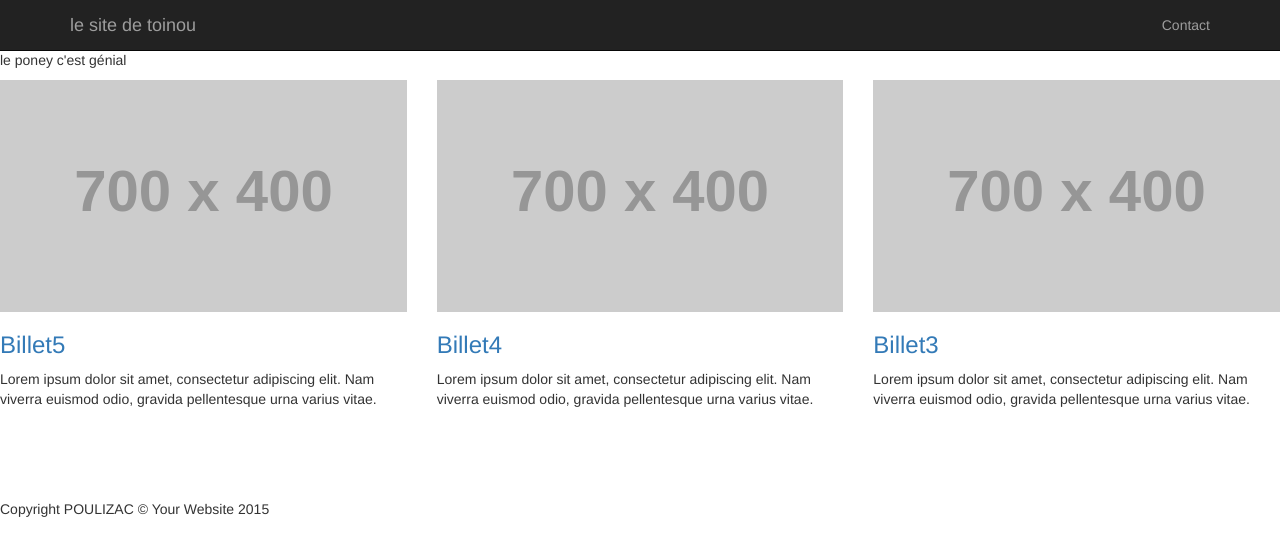
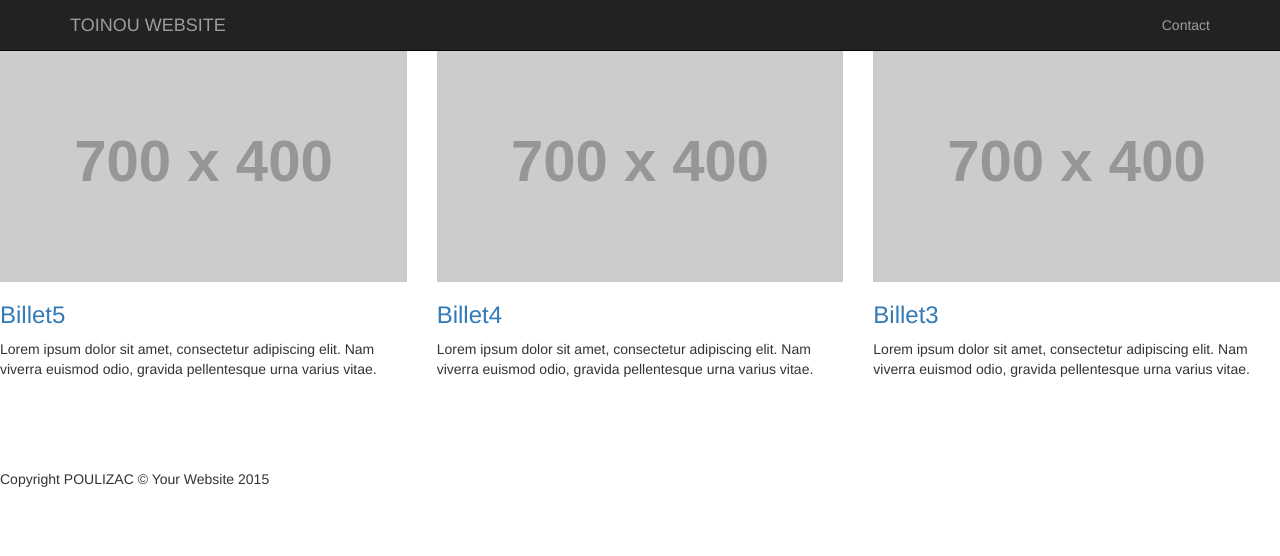
Before and after one commit to pouliant/pouliant.github.io, a Jekyll site: the page built from index.md, in a window 1280 px wide. Shown: the top 556 px of the page. Built offline with Jekyll 4.4.1, drawn with Linux system fonts in a browser that asks for light colours; nearby versions of some CDN libraries; library files that are not in the unit come from our copies.

Commit message:
modif complete

```diff
--- a/_includes/header.html
+++ b/_includes/header.html
@@ -9,7 +9,7 @@
                     <span class="icon-bar"></span>
                     <span class="icon-bar"></span>
                 </button>
-                <a class="navbar-brand" href="index.html">le site de toinou</a>
+                <a class="navbar-brand" href="index.html"> TOINOU WEBSITE</a>
             </div>
             <!-- Collect the nav links, forms, and other content for toggling -->
             <div class="collapse navbar-collapse" id="bs-example-navbar-collapse-1">
--- a/_layouts/default.html
+++ b/_layouts/default.html
@@ -31,7 +31,6 @@
 <body>
 <header>
  {% include header.html %}
-   <p>{{ site.description }}</p>
 </header>
 
 <main>
```
